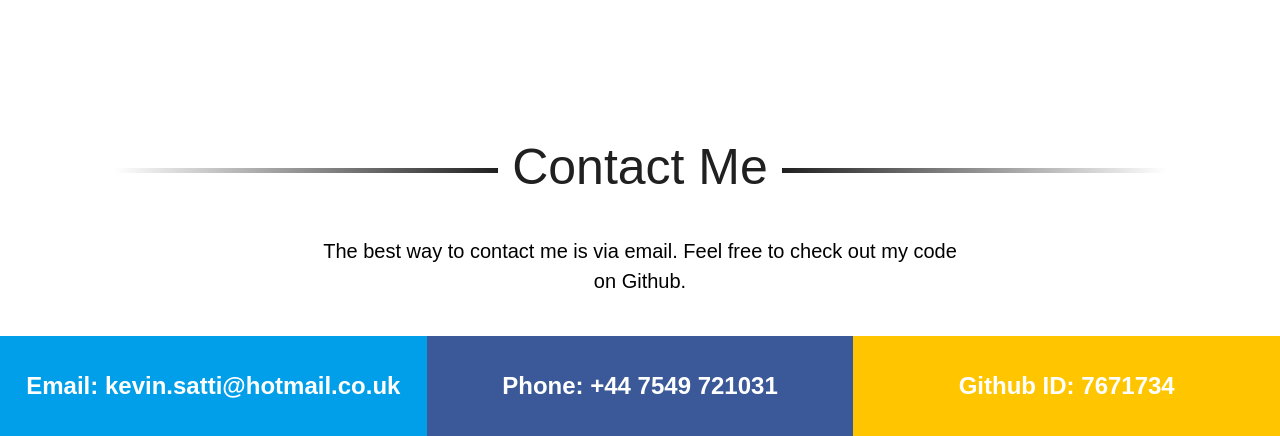
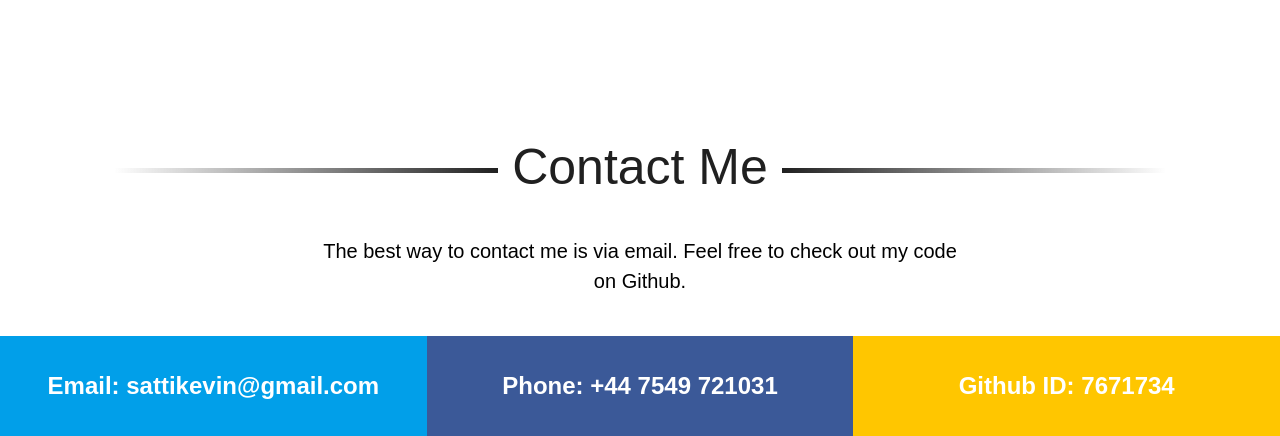
Before and after one commit to Kevlar2222/Profile-Page, a plain HTML site: page index.html in a window 1280 px wide. Shown: the part 2737-3173 px from the top of the page. Drawn offline with Linux system fonts and the light colour scheme.

Commit message:
change email

```diff
--- a/index.html
+++ b/index.html
@@ -172,7 +172,7 @@
 
   <div class="contact">
     <div class="box box1">
-      Email: kevin.satti@hotmail.co.uk
+      Email: sattikevin@gmail.com
     </div>
     <div class="box box2">
       Phone: +44 7549 721031
```
